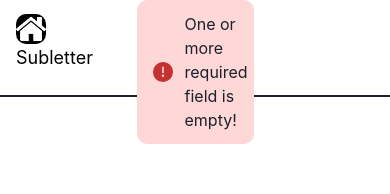
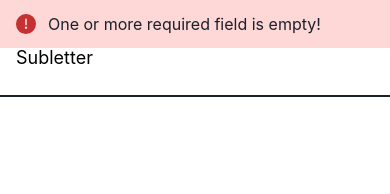
Before and after one commit to imaadj10/subletter, a React (Create React App) app in the folder client/: page /register in a window 390 px wide. Both pictures are taken after typing "Sample", "Sample", "Sample123", "Sample123" into the empty fields and a click on the button "Create Account". Shown: the top 194 px of the page. Built offline with nearby package versions, Linux system fonts and the light colour scheme; no server answers.

Commit message:
made alert responsive

```diff
--- a/client/src/components/Register.js
+++ b/client/src/components/Register.js
@@ -128,7 +128,7 @@ const Register = () => {
     >
       <VStack display="flex" justifyItems="center">
         {valid ? (
-          <Alert status='error' position="fixed" top="0" width="30%" zIndex="5" borderRadius="10px">
+          <Alert status='error' position="fixed" top="0" width={{ base:"full", md:"30%" }} zIndex="5" borderRadius={{ base: "0", md: "10px"}}>
             <AlertIcon />
             One or more required field is empty!
           </Alert>
```
